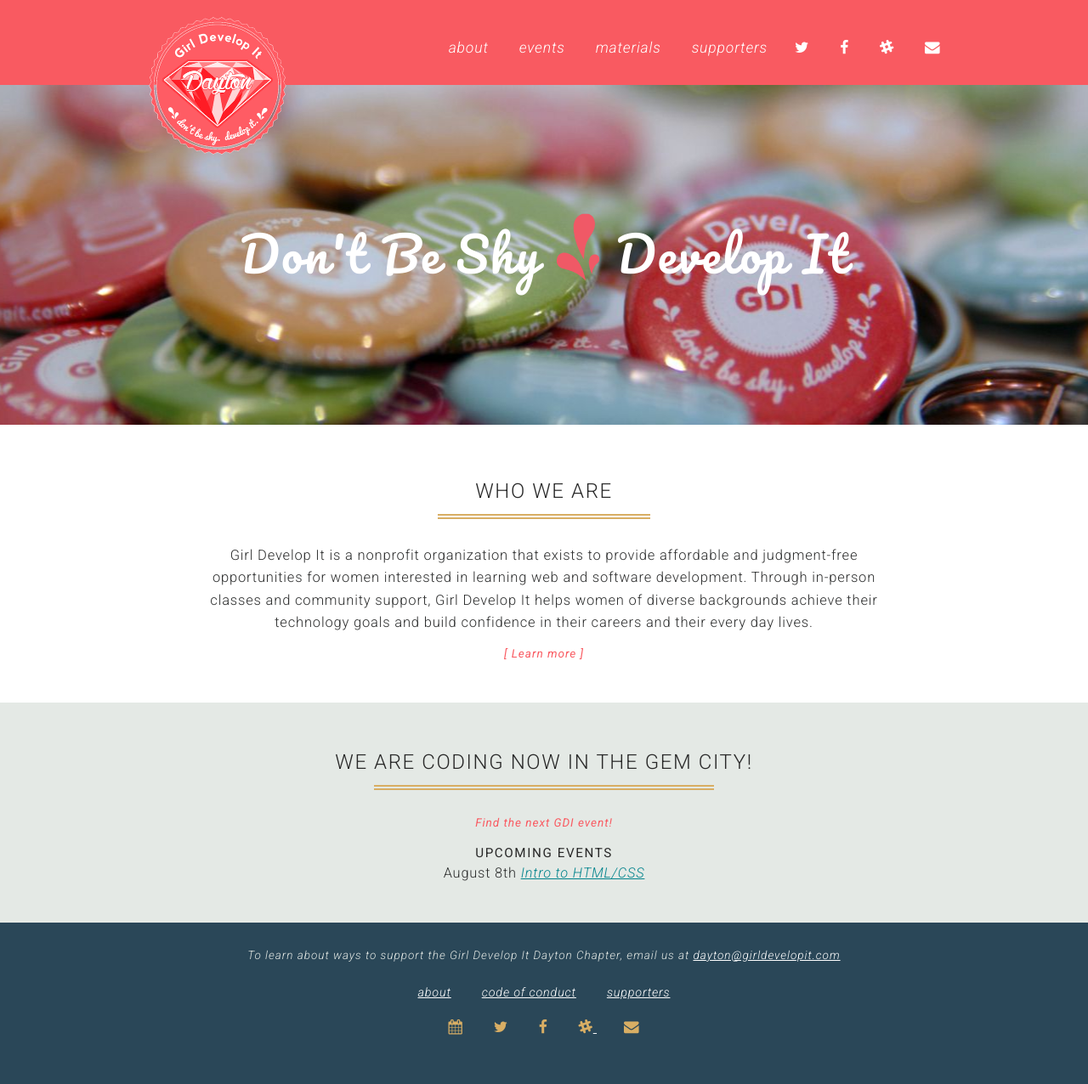
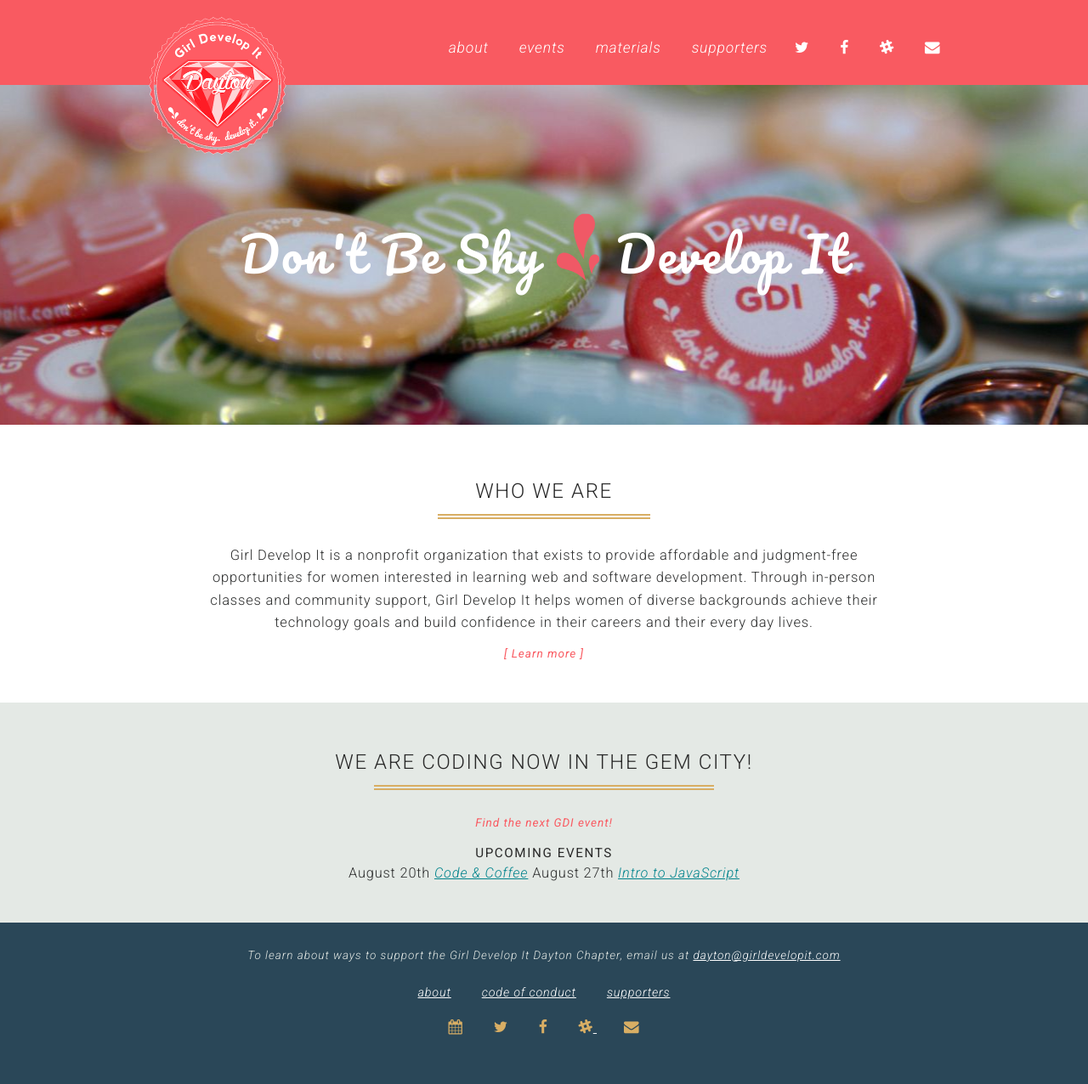
Before and after one commit to dytcodetogether/gdidayton, a Jekyll site: the page built from index.html, in a window 1280 px wide. Shown: the whole page at 85% size. Built offline with Jekyll 4.4.1, drawn with Linux system fonts in a browser that asks for light colours; nearby versions of some CDN libraries.

Commit message:
Updated "upcoming events"
August 20th code & coffee
August 27th Intro to Javascript

```diff
--- a/index.html
+++ b/index.html
@@ -33,8 +33,8 @@
       <div class="container" style="padding:1em">
         <h3>Upcoming events</h3>
           <p>
-            August 8th <a href="http://www.meetup.com/Girl-Develop-It-Dayton/events/232574723/">Intro to HTML/CSS</a>
-
+            August 20th <a href="http://www.meetup.com/Girl-Develop-It-Dayton/events/233072441/">Code & Coffee</a>
+            August 27th <a href="http://www.meetup.com/Girl-Develop-It-Dayton/events/233139817/">Intro to JavaScript</a>
 
           </p>
       </div>
```
